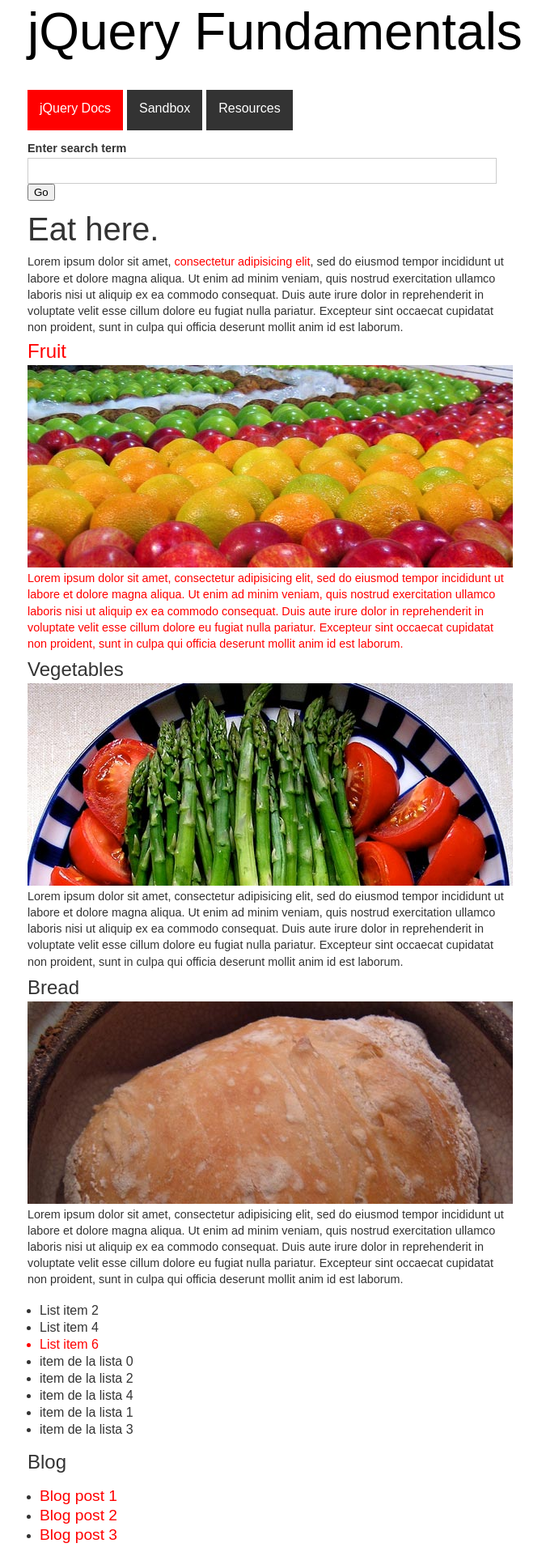
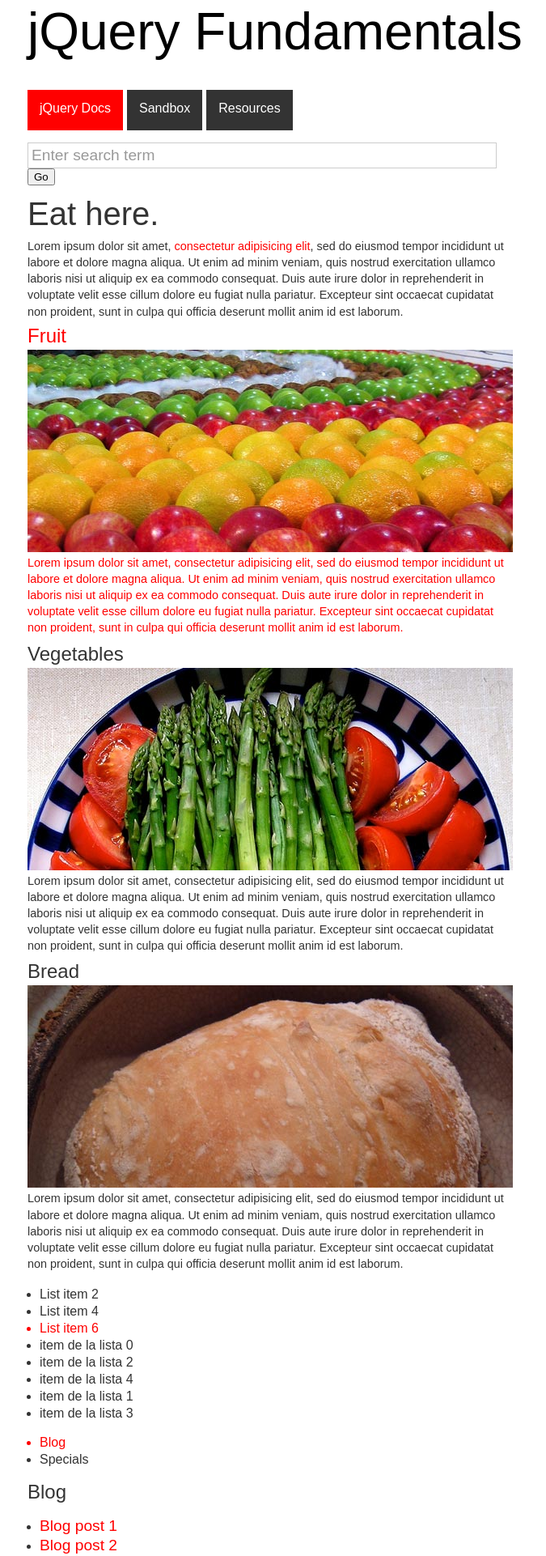
Before and after one commit to mRomanSalpico/dam-2014, a plain HTML site: page JQuery/ej01/index.html in a window 1280 px wide. Shown: the part 3-1925 px from the top of the page at 81% size, without its empty margins (156-831 px from the left). Drawn offline with Linux system fonts and the light colour scheme.

Commit message:
Ejercicio de JQuery

```diff
--- a/JQuery/ej01/index.html
+++ b/JQuery/ej01/index.html
@@ -149,14 +149,15 @@
 
 <script src="libs/jquery-1.7.2.js"></script>
 <script src="js/sandbox.js"></script>
+<script src="js/inputHint.js"></script>
+<script src="js/tabs.js"></script>
 <!--
 <script src="js/hoverClass.js"></script>
 <script src="js/navigation.js"></script>
 <script src="js/blog.js"></script>
 <script src="js/specials.js"></script>
 <script src="js/slideshow.js"></script>
-<script src="js/ions/inputHint.js"></script>
-<script src="js/tabs.js"></script>
+
 -->
 </body>
 </html>
--- a/JQuery/ej01/js/inputHint.js
+++ b/JQuery/ej01/js/inputHint.js
@@ -0,0 +1,36 @@
+$(document).ready(function(){ //$(function(){})
+    'use strict';
+
+    var $text = $('input.input_text');
+    var $label = $text.closest('form').find('label[for=' + $text.attr('name')+']');
+    //var $label = $('label[type=q]');
+
+    //Establecer el valor del elemento input igual al valor del elemento label;
+    $text.val($label.text());
+
+    //Añadir la clase "hint" al elemento input;
+    $text.addClass('hint');
+
+    //Remover el elemento label;
+    $label.hide();
+
+    //Vincular un evento focus en el input para remover el texto de sugerencia y la clase "hint";
+    $(document).on('focus', 'input.input_text', function(e) {
+        var $input = $(this);
+        if ($input.val() === $label.text()){
+            this.value = '';
+            $input.removeClass('hint');
+        }
+    });
+
+    //Vincular un evento blur en el input para restaurar el texto de sugerencia y
+    // la clase "hint" en caso que no se haya ingresado algún texto.
+    $(document).on('blur', 'input.input_text', function(e) {
+        var $input = $(this);
+        if ($input.val().length === 0){
+            $input.val($label.html());
+            $input.addClass('hint');
+        }
+    });
+
+});
--- a/JQuery/ej01/js/tabs.js
+++ b/JQuery/ej01/js/tabs.js
@@ -0,0 +1,52 @@
+$(document).ready(function(){ //$(function(){})
+    'use strict';
+
+var $divs = $('div.module');
+
+//Ocultar todos los elementos div.module;
+$divs.hide();
+
+
+//Crear una lista desordenada antes del primer div.module para utilizar como pestañas;
+//Interactuar con cada div utilizando $.fn.each. Por cada uno,
+//utilizar el texto del elemento h2 como el texto para el ítem de la lista desordenada;
+var $ul = $('<ul/>',{
+        'id' : 'myTabs'})
+        .addClass('tabs'); //primero creo el ul y le creo la clase tabs para usarla abajo para los eventos
+var myItems = []; //creo el array para ir metiendo los li
+$divs.each(function(){
+    var $div = $(this); //por cada div hago un li con el atributo text con el valor del primer h2.text
+    var $title = $div.find('h2').first().text();
+    var $li = $('<li/>', {
+        'text' : $title
+    });
+    $li.data('target',$div);
+    console.log($li);
+
+    myItems.push($li.get(0)); //añado el li en el array pero con get(0) para que coja el elemento del dom y no un objeto query
+});
+//$divs.first().before($ul); //pongo el ul antes del primer div
+//$ul.append(myItems); //junto los li al ul
+$ul.append(myItems).insertBefore($divs.eq(0)); //Es lo mismo que las dos filas de antes...
+
+//Vincular un evento click a cada ítem de la lista de forma que:
+//Muestre el div correspondiente y oculte el otro;
+//Añada la clase "current" al ítem seleccionado;
+//Remueva la clase "current" del otro ítem de la lista;
+$(document).on('click', '.tabs li', function(e) {
+    var $li = $(this);
+
+    $li.addClass('current').siblings().removeClass('current');
+    $li.data('target').show().siblings('.module').hide();
+
+});
+//Inicializo el primero como el current
+$divs.eq(0).show();
+$ul.find('li').filter(':first').addClass('current');
+
+
+
+
+
+
+});
```
